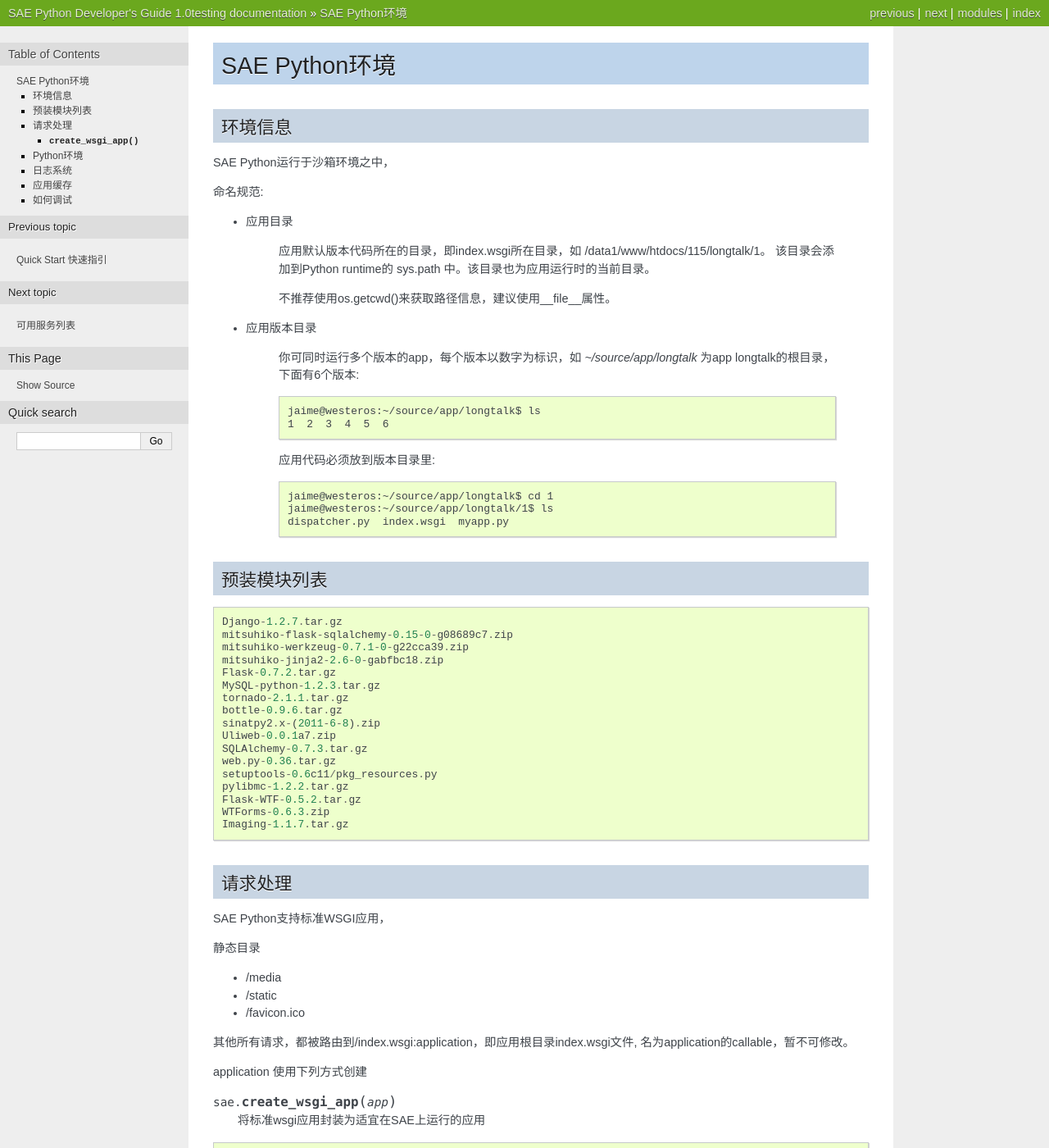
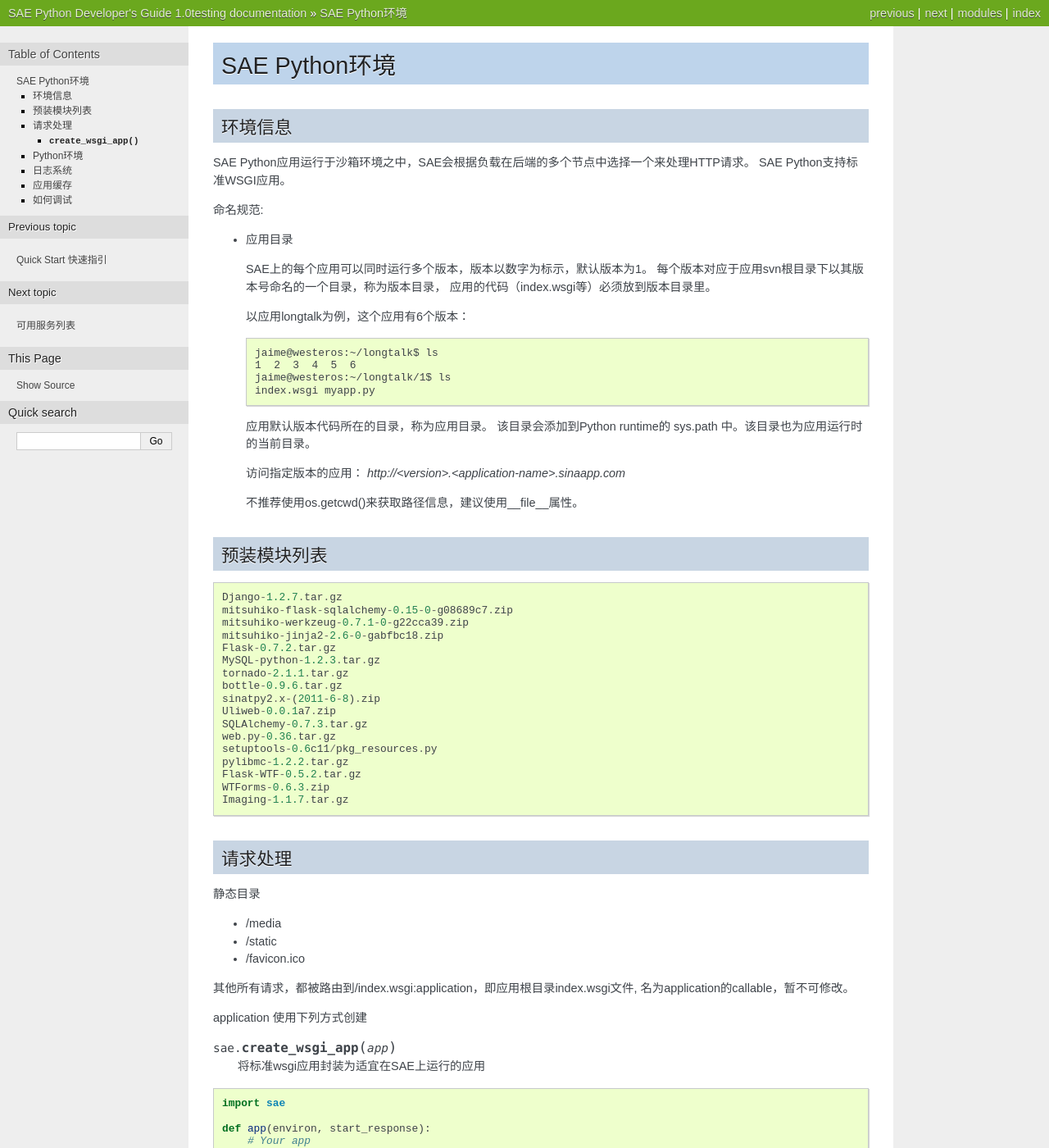
Before and after one commit to sinacloud/sae-python-dev-guide, a Sphinx documentation site: the page built from docs/runtime.rst, in a window 1280 px wide and 1400 px high. Shown: the whole window at 82% size. Built offline with Sphinx 7.4.7, drawn with Linux system fonts in a browser that asks for light colours.

Commit message:
Update docs about application version

```diff
--- a/docs/runtime.rst
+++ b/docs/runtime.rst
@@ -4,30 +4,30 @@
 环境信息
 ----------
 
-SAE Python运行于沙箱环境之中，
+SAE Python应用运行于沙箱环境之中，SAE会根据负载在后端的多个节点中选择一个来处理HTTP请求。
+SAE Python支持标准WSGI应用。
 
 命名规范:
 
 * 应用目录
 
-    应用默认版本代码所在的目录，即index.wsgi所在目录，如 /data1/www/htdocs/115/longtalk/1。
-    该目录会添加到Python runtime的 sys.path 中。该目录也为应用运行时的当前目录。
+  SAE上的每个应用可以同时运行多个版本，版本以数字为标示，默认版本为1。
+  每个版本对应于应用svn根目录下以其版本号命名的一个目录，称为版本目录，
+  应用的代码（index.wsgi等）必须放到版本目录里。
 
-    不推荐使用os.getcwd()来获取路径信息，建议使用__file__属性。
+  以应用longtalk为例，这个应用有6个版本： ::
 
-* 应用版本目录
+        jaime@westeros:~/longtalk$ ls
+        1  2  3  4  5  6
+        jaime@westeros:~/longtalk/1$ ls
+        index.wsgi myapp.py
 
-    你可同时运行多个版本的app，每个版本以数字为标识，如 `~/source/app/longtalk` 为app longtalk的根目录，下面有6个版本::
+  应用默认版本代码所在的目录，称为应用目录。
+  该目录会添加到Python runtime的 sys.path 中。该目录也为应用运行时的当前目录。
 
-        jaime@westeros:~/source/app/longtalk$ ls
-        1  2  3  4  5  6
+  访问指定版本的应用： `http://<version>.<application-name>.sinaapp.com`
 
-    应用代码必须放到版本目录里::
-
-        jaime@westeros:~/source/app/longtalk$ cd 1
-        jaime@westeros:~/source/app/longtalk/1$ ls
-        dispatcher.py  index.wsgi  myapp.py
-
+  不推荐使用os.getcwd()来获取路径信息，建议使用__file__属性。
 
 预装模块列表
 ---------------------
```
Also changed, not shown: other parts of docs/runtime.rst (+0 -2 lines).
